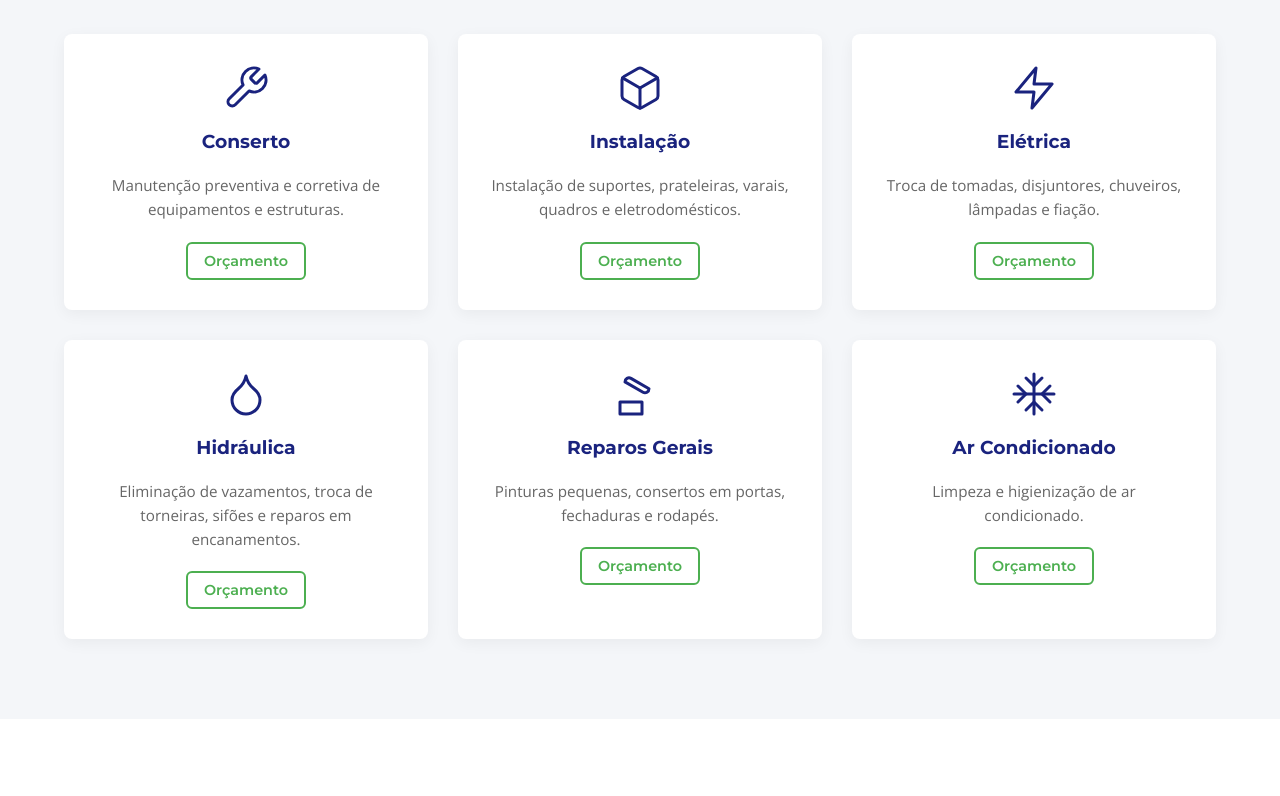
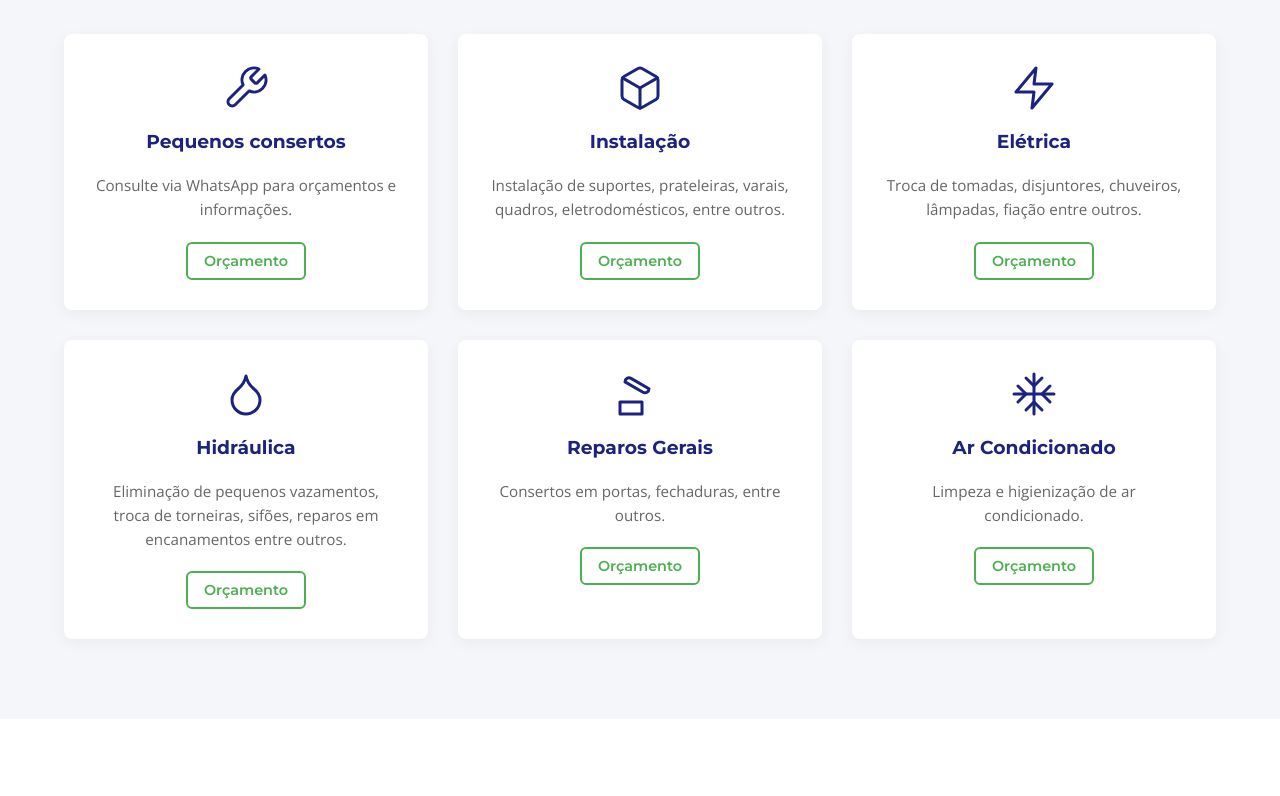
Before and after one commit to caetanoApollo/conserttaReparos, a plain HTML site: page index.html in a window 1280 px wide. Shown: the part 1580-2376 px from the top of the page. Drawn offline with nearby package versions, Linux system fonts and the light colour scheme.

Commit message:
Atualiza descrições de serviços e adiciona link para Instagram no rodapé

```diff
--- a/index.html
+++ b/index.html
@@ -224,8 +224,8 @@
                                 </path>
                             </svg>
                         </div>
-                        <h3>Conserto</h3>
-                        <p>Manutenção preventiva e corretiva de equipamentos e estruturas.</p>
+                        <h3>Pequenos consertos</h3>
+                        <p>Consulte via WhatsApp para orçamentos e informações.</p>
                         <button class="btn btn-sm btn-outline-primary"
                             onclick="openWhatsApp('Consertos Gerais')">Orçamento</button>
                     </article>
@@ -243,7 +243,7 @@
                             </svg>
                         </div>
                         <h3>Instalação</h3>
-                        <p>Instalação de suportes, prateleiras, varais, quadros e eletrodomésticos.</p>
+                        <p>Instalação de suportes, prateleiras, varais, quadros, eletrodomésticos, entre outros.</p>
                         <button class="btn btn-sm btn-outline-primary"
                             onclick="openWhatsApp('Instalações')">Orçamento</button>
                     </article>
@@ -257,7 +257,7 @@
                             </svg>
                         </div>
                         <h3>Elétrica</h3>
-                        <p>Troca de tomadas, disjuntores, chuveiros, lâmpadas e fiação.</p>
+                        <p>Troca de tomadas, disjuntores, chuveiros, lâmpadas, fiação entre outros.</p>
                         <button class="btn btn-sm btn-outline-primary"
                             onclick="openWhatsApp('Reparos Elétricos')">Orçamento</button>
                     </article>
@@ -273,7 +273,7 @@
                             </svg>
                         </div>
                         <h3>Hidráulica</h3>
-                        <p>Eliminação de vazamentos, troca de torneiras, sifões e reparos em encanamentos.</p>
+                        <p>Eliminação de pequenos vazamentos, troca de torneiras, sifões, reparos em encanamentos entre outros.</p>
                         <button class="btn btn-sm btn-outline-primary"
                             onclick="openWhatsApp('Reparos Hidráulicos')">Orçamento</button>
                     </article>
@@ -288,7 +288,7 @@
                             </svg>
                         </div>
                         <h3>Reparos Gerais</h3>
-                        <p>Pinturas pequenas, consertos em portas, fechaduras e rodapés.</p>
+                        <p>Consertos em portas, fechaduras, entre outros.</p>
                         <button class="btn btn-sm btn-outline-primary"
                             onclick="openWhatsApp('Reparos Gerais')">Orçamento</button>
                     </article>
@@ -370,9 +370,7 @@
                         <li>Novo Hamburgo</li>
                         <li>Estância Velha</li>
                         <li>São Leopoldo</li>
-                        <li>Sapiranga</li>
                         <li>Campo Bom</li>
-                        <li>Dois Irmãos</li>
                         <li>Ivoti</li>
                     </ul>
                     <p class="mt-4">Sua cidade não está na lista? Consulte disponibilidade via WhatsApp.</p>
@@ -421,7 +419,9 @@
             <address class="footer-contact" style="font-style: normal;">
                 <h4>Contato</h4>
                 <p>WhatsApp: (51) 99968-3397</p>
-                <p>Instagram: @conserttareparos</p>
+                <a href="https://www.instagram.com/conserttareparos/">
+                    <p>Instagram: @conserttareparos</p>
+                </a>
                 <p>Horário: Seg a Sex - 08h às 18h</p>
             </address>
         </div>
```
